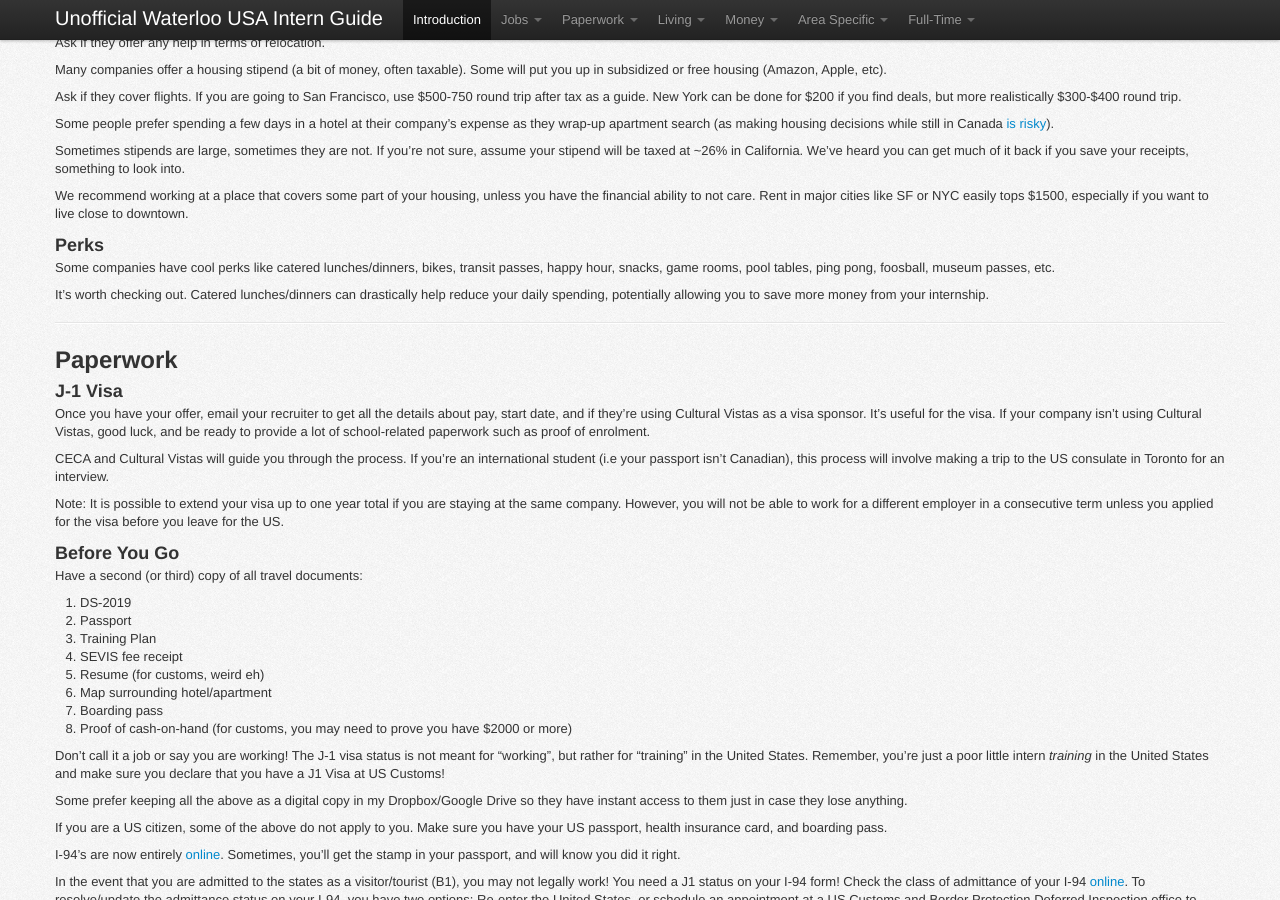
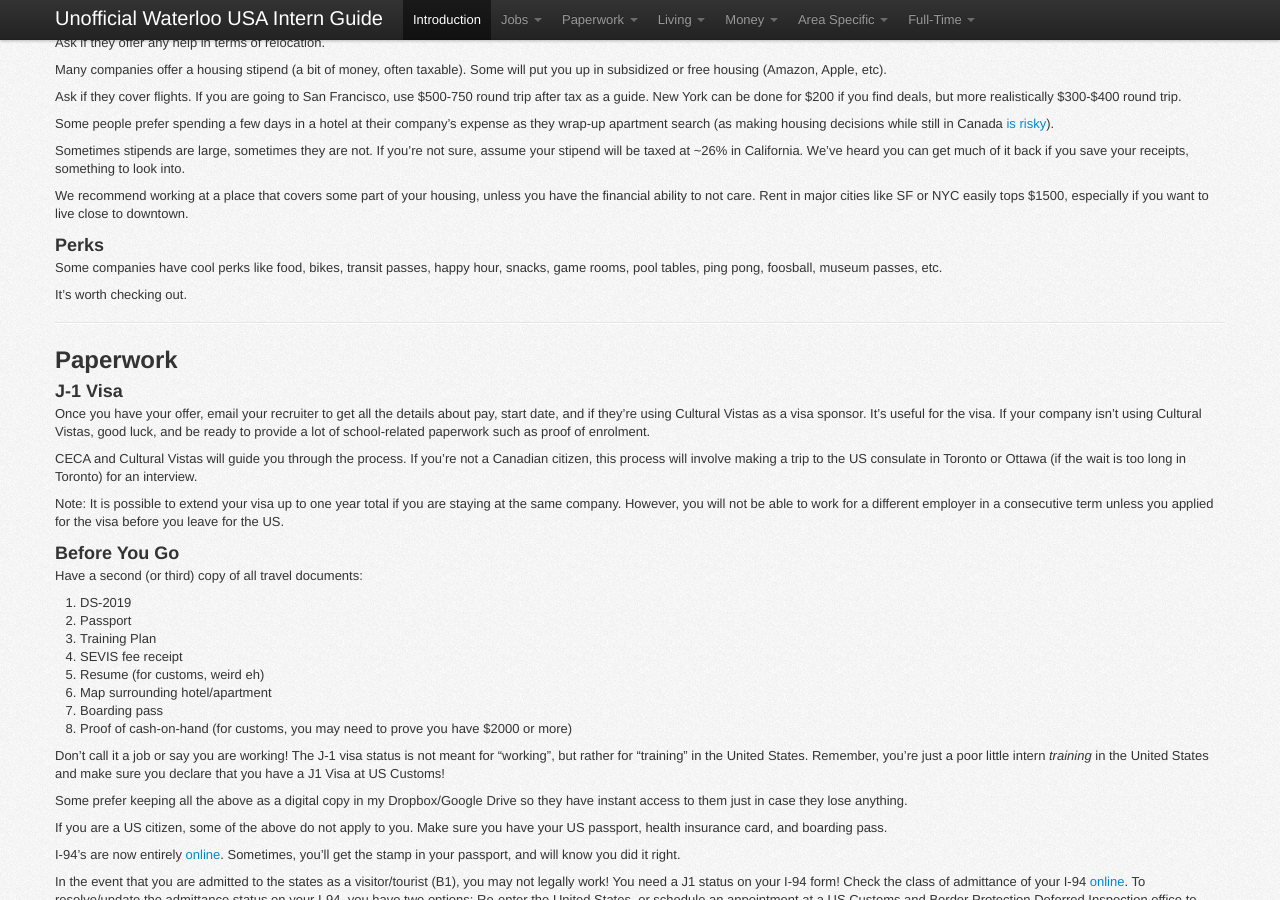
Before and after one commit to sholiday/Unofficial-Waterloo-USA-Intern-Guide, a Jekyll site: the page built from index.markdown, in a window 1280 px wide and 900 px high, scrolled down 1381 px. Built offline with Jekyll 4.4.1, drawn with Linux system fonts in a browser that asks for light colours; nearby versions of some CDN libraries; some of the changed text lies outside the part shown.

Commit message:
Addressed review comments

```diff
--- a/index.markdown
+++ b/index.markdown
@@ -119,11 +119,10 @@ unless you have the financial ability to not care. Rent in major cities like SF
 
 <section id="Jobs-Perks" />
 ### Perks
-Some companies have cool perks like catered lunches/dinners, bikes, transit passes, happy hour,
-snacks, game rooms, pool tables, ping pong, foosball, museum passes, etc.
-
-It's worth checking out. Catered lunches/dinners can drastically help reduce your daily spending,
-potentially allowing you to save more money from your internship.
+Some companies have cool perks like food, bikes, transit passes, happy hour, snacks, game rooms,
+pool tables, ping pong, foosball, museum passes, etc.
+
+It's worth checking out.
 
 ---
 
@@ -136,9 +135,9 @@ start date, and if they're using Cultural Vistas as a visa sponsor. It's useful
 for the visa. If your company isn't using Cultural Vistas, good luck, and be
 ready to provide a lot of school-related paperwork such as proof of enrolment.
 
-CECA and Cultural Vistas will guide you through the process. If you're an international
-student (i.e your passport isn't Canadian), this process will involve making a trip
-to the US consulate in Toronto for an interview.
+CECA and Cultural Vistas will guide you through the process. If you're not a Canadian citizen, this
+process will involve making a trip to the US consulate in Toronto or Ottawa (if the wait is too
+long in Toronto) for an interview.
 
 Note: It is possible to extend your visa up to one year total if you are staying at the same company.
 However, you will not be able to work for a different employer in a consecutive term unless you applied for the visa before you leave for the US.
```
Also changed, not shown: other parts of index.markdown (+5 -6 lines).
